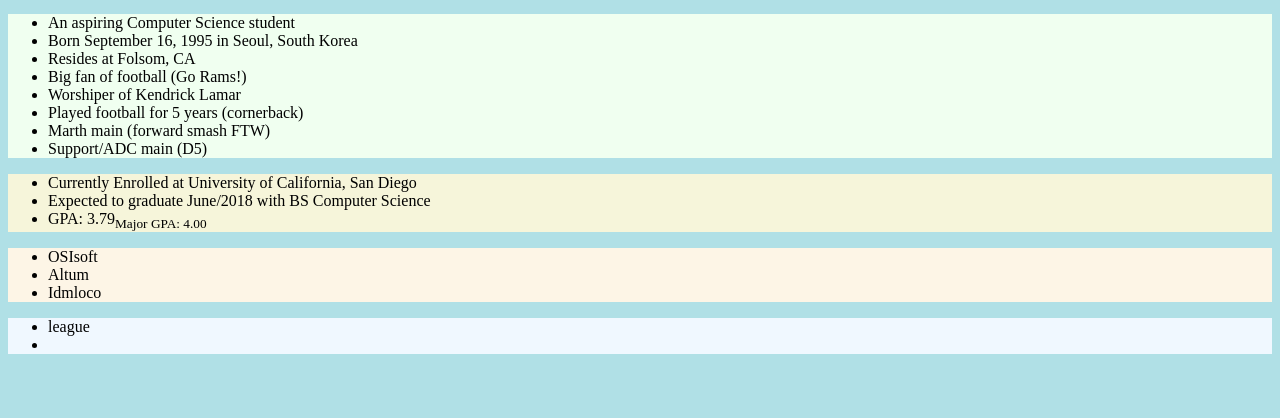
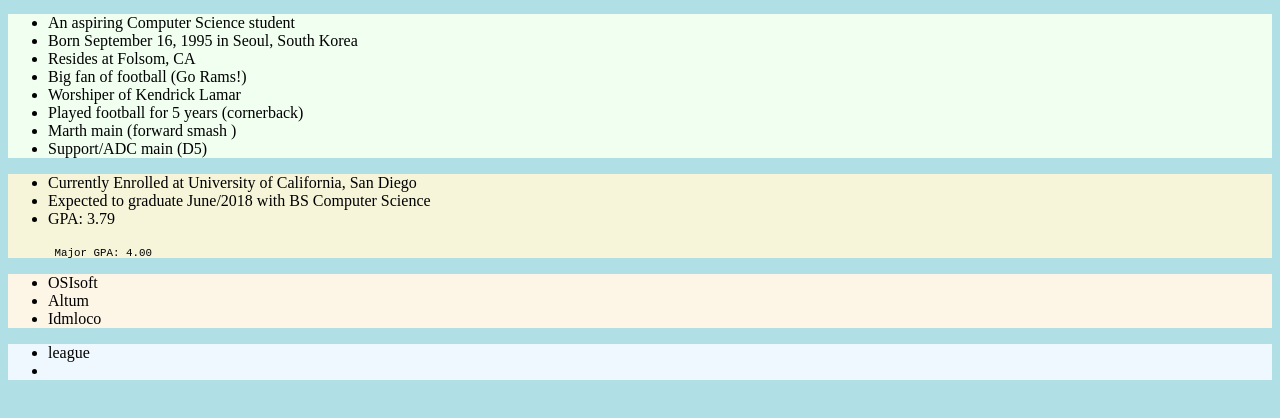
Before and after one commit to bluej-21/bluej-21.github.io, a plain HTML site: page index.html in a window 1280 px wide. Shown: the part 100-518 px from the top of the page. Drawn offline with Linux system fonts and the light colour scheme.

Commit message:
added space for subscript

```diff
--- a/index.html
+++ b/index.html
@@ -22,7 +22,7 @@
                 <li>Big fan of football (Go Rams!)</li>
                 <li>Worshiper of Kendrick Lamar</li>
                 <li>Played football for 5 years (cornerback)</li>
-                <li>Marth main (forward smash FTW)</li>
+                <li>Marth main (forward smash )</li>
                 <li>Support/ADC main (D5)</li>
             </ul>
         </div>
@@ -30,7 +30,7 @@
             <ul>
                 <li>Currently Enrolled at University of California, San Diego</li>
                 <li>Expected to graduate June/2018 with BS Computer Science</li>
-                <li>GPA: 3.79<sub>Major GPA: 4.00</sub></li>
+                <li>GPA: 3.79<pre><sub> Major GPA: 4.00</sub></pre></li>
             </ul>
         </div>
         <div class="experience">
```
